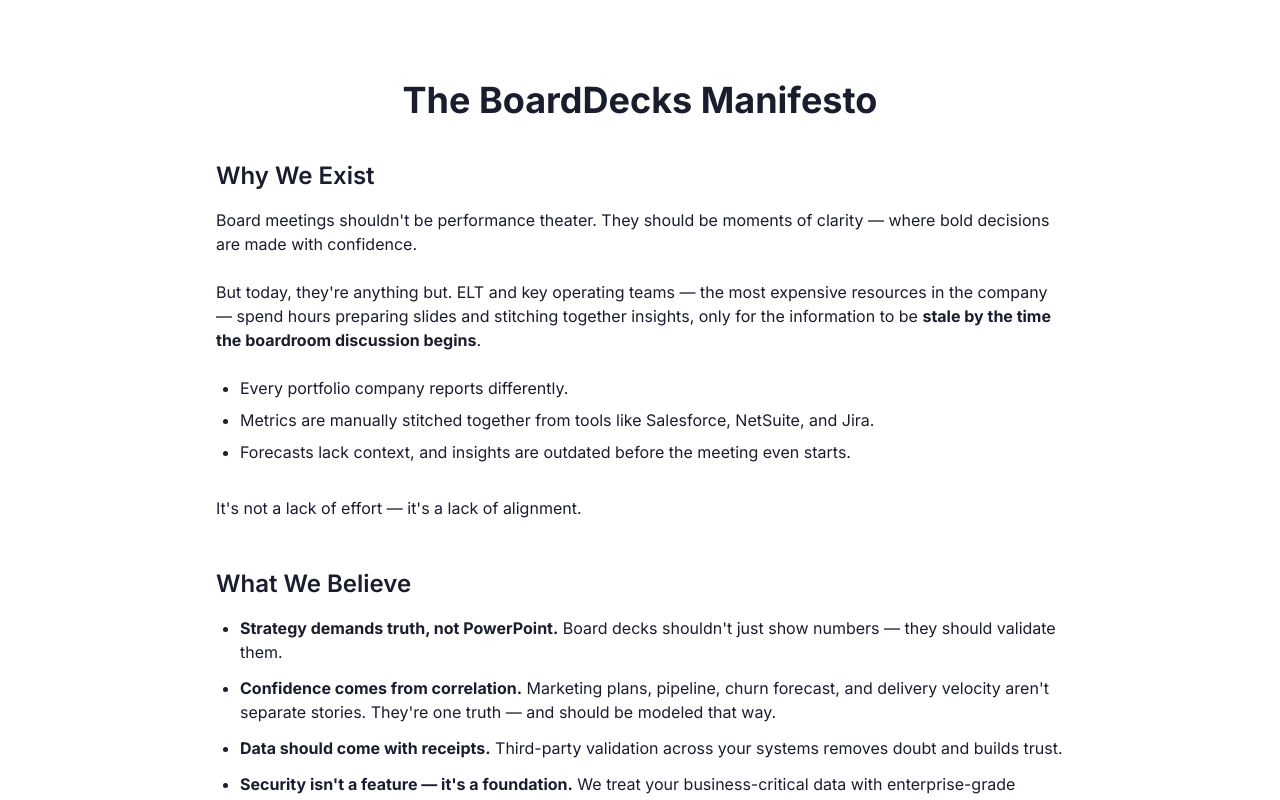
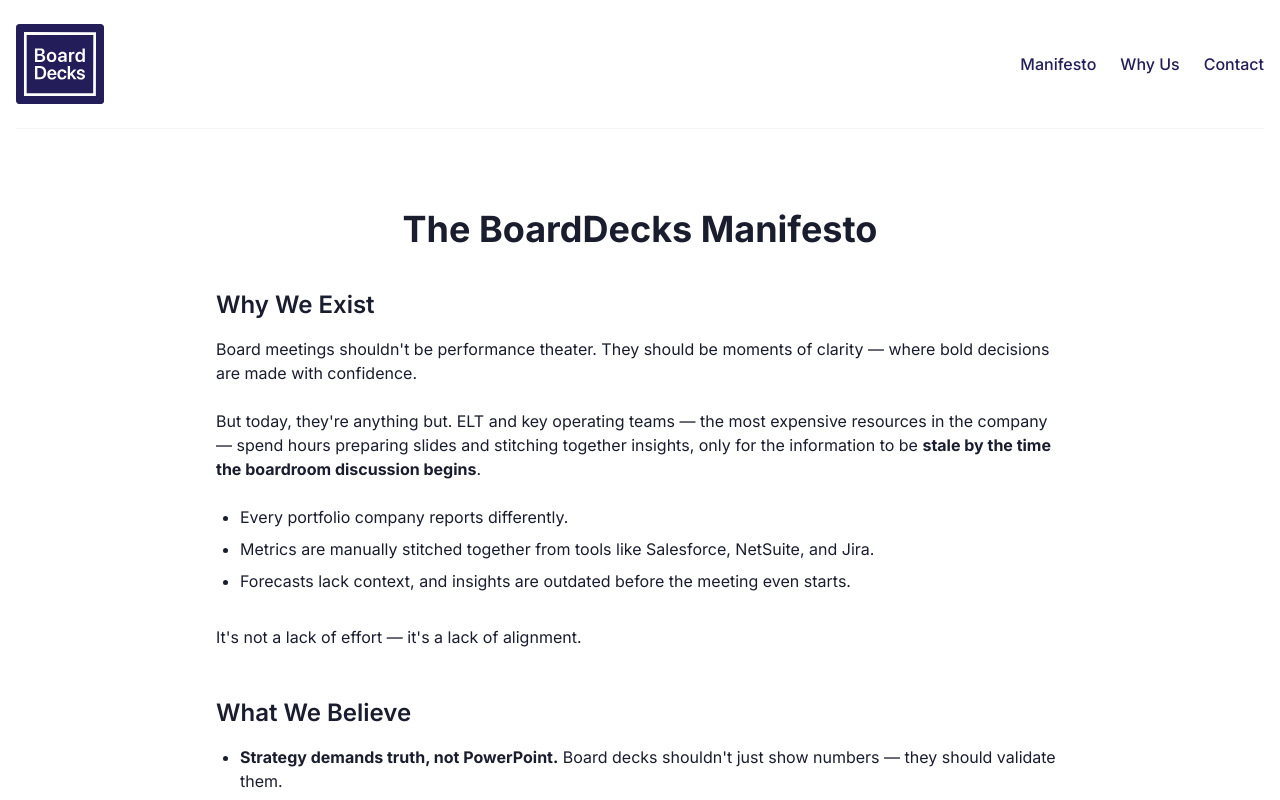
Before and after one commit to srakestraw/boarddecks-website, a Next.js app: page /manifesto in a window 1280 px wide. Shown: the top 800 px of the page. Built offline with nearby package versions, Linux system fonts and the light colour scheme.

Commit message:
Add Header component to why-us and manifesto pages

```diff
--- a/app/manifesto/page.tsx
+++ b/app/manifesto/page.tsx
@@ -1,8 +1,11 @@
+import Header from "@/components/Header";
 import EarlyAccessForm from "@/components/EarlyAccessForm";
 
 export default function ManifestoPage() {
   return (
-    <main className="bg-white text-dark-navy">
+    <>
+      <Header />
+      <main className="bg-white text-dark-navy">
       <section className="py-20 px-6 max-w-4xl mx-auto">
         <h1 className="text-4xl font-bold mb-10 text-center">The BoardDecks Manifesto</h1>
 
@@ -56,6 +59,7 @@ export default function ManifestoPage() {
           <EarlyAccessForm />
         </div>
       </section>
-    </main>
+      </main>
+    </>
   );
 }
--- a/app/why-us/page.tsx
+++ b/app/why-us/page.tsx
@@ -1,6 +1,10 @@
+import Header from "@/components/Header";
+
 export default function WhyUsPage() {
   return (
-    <main className="bg-white text-dark-navy px-6 py-20 max-w-4xl mx-auto">
+    <>
+      <Header />
+      <main className="bg-white text-dark-navy px-6 py-20 max-w-4xl mx-auto">
       <h1 className="text-4xl font-bold mb-10 text-center">Why Us</h1>
 
       <p className="text-lg mb-6 text-center">
@@ -42,6 +46,7 @@ export default function WhyUsPage() {
       <p className="mt-12 text-lg text-center font-medium">
         We've lived the pain. That's why we're building BoardDecks — not just to automate reporting, but to deliver clarity where it counts.
       </p>
-    </main>
+      </main>
+    </>
   );
 }
```
